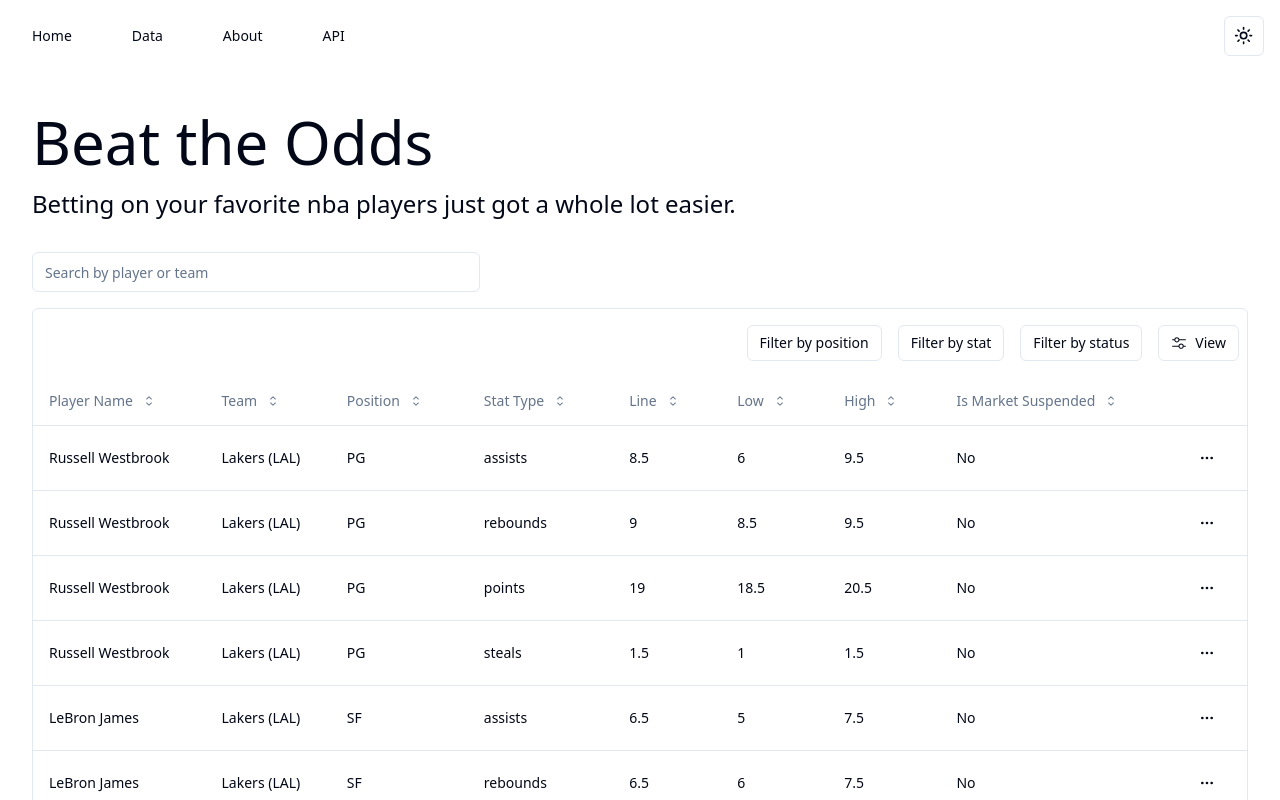
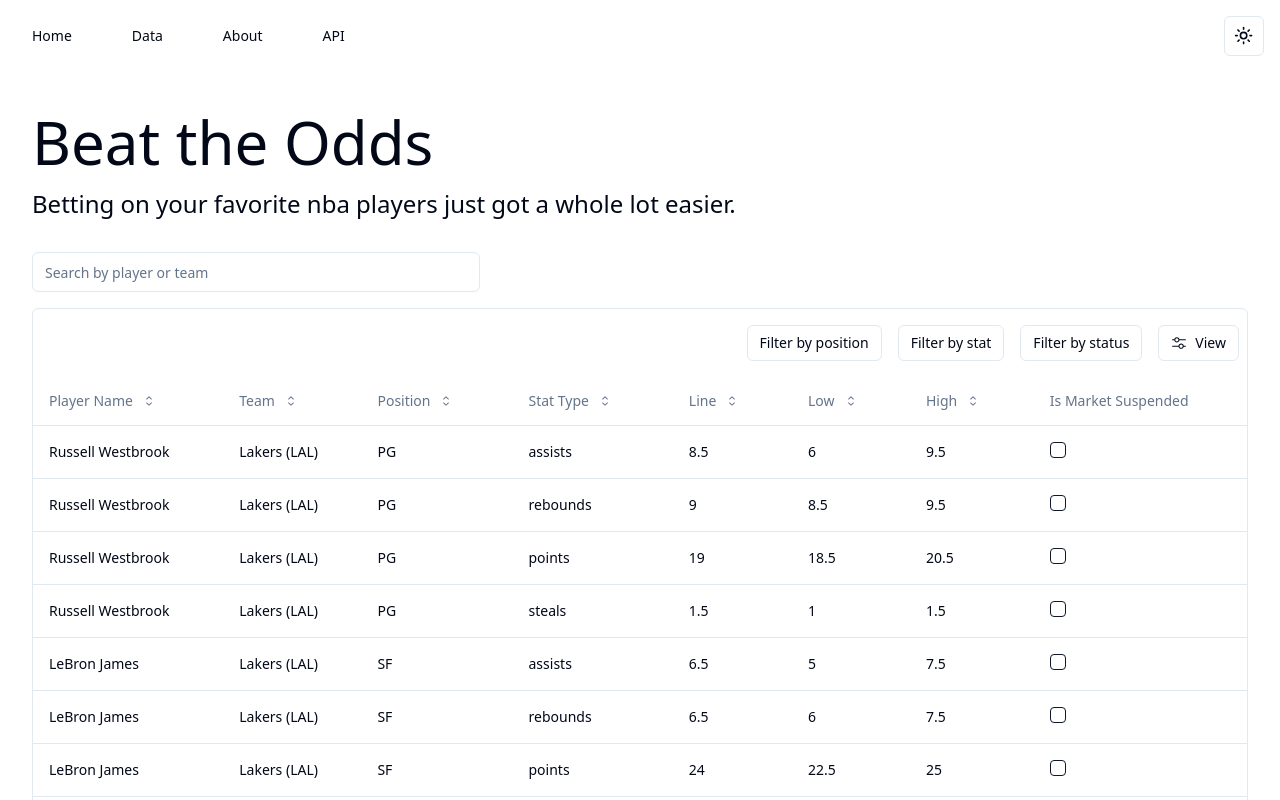
Before and after one commit to philipstubbs13/swish-analytics-challenge, a Next.js app: page /data in a window 1280 px wide. Shown: the top 800 px of the page. Built offline with nearby package versions, Linux system fonts and the light colour scheme.

Commit message:
manually set suspension status

```diff
--- a/components/data-table/DataTable.tsx
+++ b/components/data-table/DataTable.tsx
@@ -49,6 +49,7 @@
   const [columnFilters, setColumnFilters] = useState<ColumnFiltersState>([]);
   const [columnVisibility, setColumnVisibility] = useState<VisibilityState>({});
   const [globalFilter, setGlobalFilter] = useState<string>("");
+  const [rowSelection, setRowSelection] = useState({});
 
   const table = useReactTable({
     data: props.data || [],
@@ -61,11 +62,13 @@
     onColumnVisibilityChange: setColumnVisibility,
     getPaginationRowModel: getPaginationRowModel(),
     onGlobalFilterChange: setGlobalFilter,
+    onRowSelectionChange: setRowSelection,
     state: {
       columnFilters,
       globalFilter,
       sorting,
       columnVisibility,
+      rowSelection,
     },
   });
 
--- a/components/data-table/columns.tsx
+++ b/components/data-table/columns.tsx
@@ -79,13 +79,11 @@
   },
   {
     accessorKey: ColumnName.IsMarketSuspended,
-    enableGlobalFilter: false,
     header: ({ column }) => (
       <DataTableColumnHeader column={column} title={"Is Market Suspended"} />
     ),
-  },
-  {
-    id: "actions",
     cell: ({ row }) => <ToggleSuspensionTableCell row={row} />,
+    enableSorting: false,
+    enableHiding: false,
   },
 ];
--- a/components/data-table/toggle-suspension-table-cell/ToggleSuspensionTableCell.tsx
+++ b/components/data-table/toggle-suspension-table-cell/ToggleSuspensionTableCell.tsx
@@ -1,15 +1,8 @@
-import React from "react";
-import { Button } from "../../ui/button";
-import {
-  DropdownMenu,
-  DropdownMenuContent,
-  DropdownMenuItem,
-  DropdownMenuTrigger,
-} from "../../ui/dropdown-menu";
+import React, { useState } from "react";
 import { useToast } from "../../ui/use-toast";
-import { MoreHorizontal } from "lucide-react";
 import { Row } from "@tanstack/react-table";
 import { IColumn } from "../columns";
+import { Checkbox } from "../../ui/checkbox";
 
 interface IProps {
   row: Row<IColumn>;
@@ -18,42 +11,30 @@
 export const ToggleSuspensionTableCell = (props: IProps) => {
   const market = props.row.original;
   const isMarketSuspended = market.isMarketSuspended === "Yes";
+  const [isSuspended, setIsSuspended] = useState<boolean>(isMarketSuspended);
   const { toast } = useToast();
 
   return (
-    <DropdownMenu>
-      <DropdownMenuTrigger asChild>
-        <Button variant="ghost" className="h-8 w-8 p-0">
-          <span className="sr-only">Open menu</span>
-          <MoreHorizontal className="h-4 w-4" />
-        </Button>
-      </DropdownMenuTrigger>
-      <DropdownMenuContent align="end">
-        {isMarketSuspended && (
-          <DropdownMenuItem
-            onClick={() => {
-              toast({
-                title: "Suspension released for:",
-                description: `${market.playerName} ${market.statType}`,
-              });
-            }}
-          >
-            Release suspension
-          </DropdownMenuItem>
-        )}
-        {!isMarketSuspended && (
-          <DropdownMenuItem
-            onClick={() => {
-              toast({
-                title: "Market suspended for:",
-                description: `${market.playerName} ${market.statType}`,
-              });
-            }}
-          >
-            Suspend
-          </DropdownMenuItem>
-        )}
-      </DropdownMenuContent>
-    </DropdownMenu>
+    <div>
+      <Checkbox
+        checked={isSuspended}
+        onCheckedChange={(value: boolean) => {
+          if (value) {
+            setIsSuspended(true);
+            toast({
+              title: "Market suspended for:",
+              description: `${market.playerName} ${market.statType}`,
+            });
+          } else {
+            setIsSuspended(false);
+            toast({
+              title: "Suspension released for:",
+              description: `${market.playerName} ${market.statType}`,
+            });
+          }
+        }}
+        aria-label="Select row"
+      />
+    </div>
   );
 };
--- /dev/null
+++ b/components/ui/checkbox.tsx
@@ -0,0 +1,30 @@
+"use client";
+
+import * as React from "react";
+import * as CheckboxPrimitive from "@radix-ui/react-checkbox";
+import { Check } from "lucide-react";
+
+import { cn } from "../../lib/utils";
+
+const Checkbox = React.forwardRef<
+  React.ElementRef<typeof CheckboxPrimitive.Root>,
+  React.ComponentPropsWithoutRef<typeof CheckboxPrimitive.Root>
+>(({ className, ...props }, ref) => (
+  <CheckboxPrimitive.Root
+    ref={ref}
+    className={cn(
+      "peer h-4 w-4 shrink-0 rounded-sm border border-primary ring-offset-background focus-visible:outline-none focus-visible:ring-2 focus-visible:ring-ring focus-visible:ring-offset-2 disabled:cursor-not-allowed disabled:opacity-50 data-[state=checked]:bg-primary data-[state=checked]:text-primary-foreground",
+      className
+    )}
+    {...props}
+  >
+    <CheckboxPrimitive.Indicator
+      className={cn("flex items-center justify-center text-current")}
+    >
+      <Check className="h-4 w-4" />
+    </CheckboxPrimitive.Indicator>
+  </CheckboxPrimitive.Root>
+));
+Checkbox.displayName = CheckboxPrimitive.Root.displayName;
+
+export { Checkbox };
--- a/package.json
+++ b/package.json
@@ -12,6 +12,7 @@
     "coverage": "vitest run --coverage"
   },
   "dependencies": {
+    "@radix-ui/react-checkbox": "^1.0.4",
     "@radix-ui/react-dropdown-menu": "^2.0.6",
     "@radix-ui/react-icons": "^1.3.0",
     "@radix-ui/react-navigation-menu": "^1.1.4",
```
Also changed, not shown: 1 other file (tests, documents, lock files or other folders).
